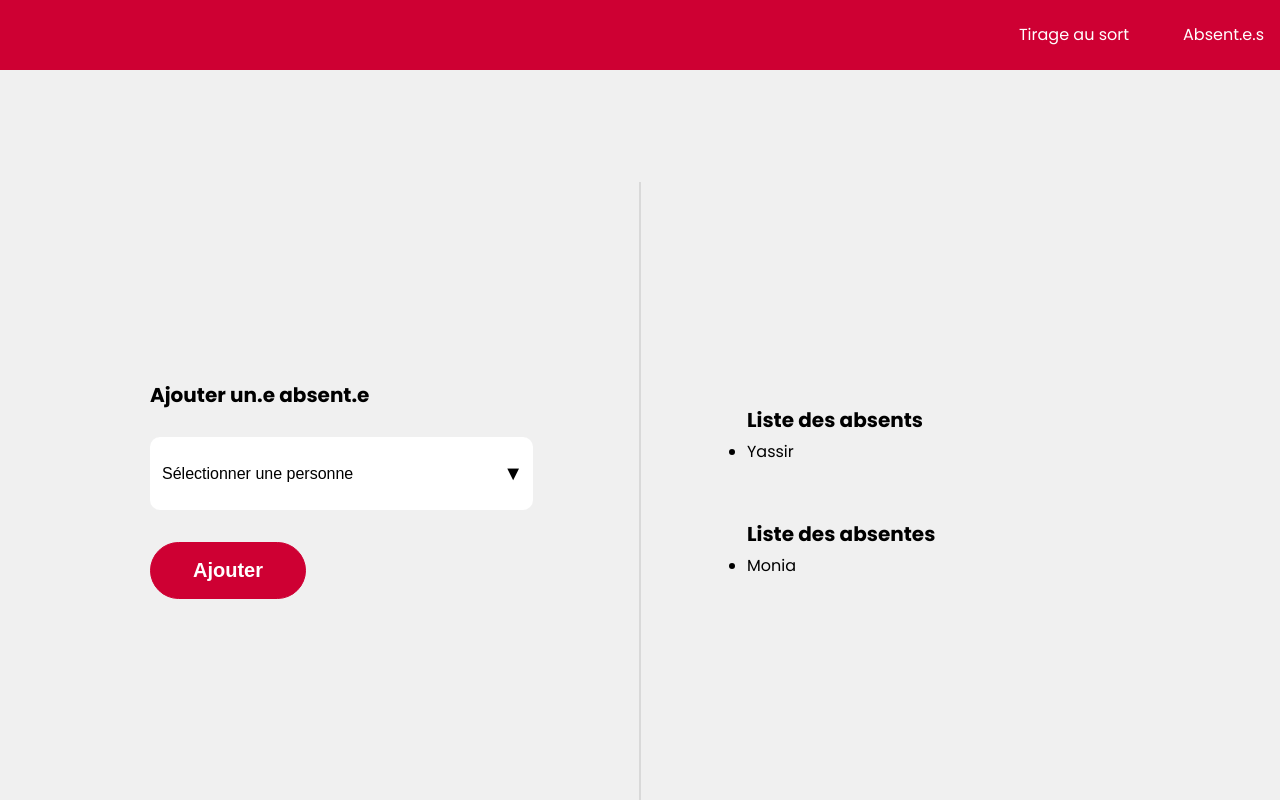
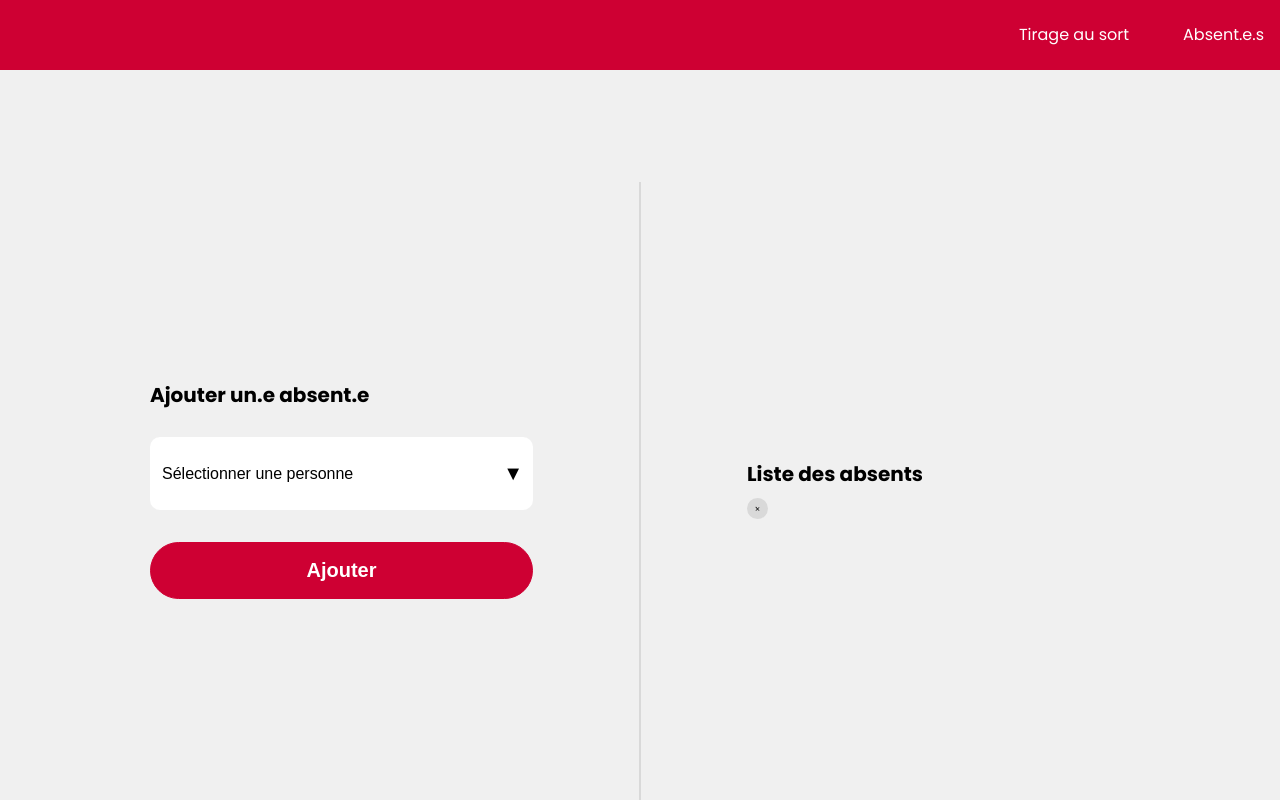
Before and after one commit to pierreBeuselinck/tirage-au-sort-ecv-2023, a React (Create React App) app: page /absents in a window 1280 px wide. Both pictures are taken after a click on the button "Ajouter". Shown: the top 800 px of the page. Built offline with nearby package versions, Linux system fonts and the light colour scheme.

Commit message:
maj global

```diff
--- a/src/App.js
+++ b/src/App.js
@@ -1,5 +1,7 @@
 import React, { useState } from 'react';
 import { BrowserRouter, Route, Routes } from 'react-router-dom';
+import students from './data/students';
+
 
 //Styles
 import './assets/css/reset.css';
@@ -13,56 +15,14 @@ import Footer from './components/Footer/Footer';
 import HomePage from './pages/Homepage';
 import AbsentPage from './pages/Absents';
 
-
-const peoples = [
-  { nom: "Mariam", genre: "homme" },
-  { nom: "Yassir", genre: "homme" },
-  { nom: "Monia", genre: "femme" },
-  { nom: "Camille", genre: "femme" },
-  { nom: "Patrick", genre: "homme" },
-];
-
-function tirageAuSort() {
-  const Hommes = peoples.filter((person) => person.genre === "homme");
-  const Femmes = peoples.filter((person) => person.genre === "femme");
-
-  const gagnantHomme = Hommes[Math.floor(Math.random() * Hommes.length)];
-  const gagnanteFemme = Femmes[Math.floor(Math.random() * Femmes.length)];
-
-  if (gagnantHomme) {
-    return (
-      <>
-        <p className='l-homepage__result-name'>{gagnantHomme.nom} 🌸</p>
-        <p>Tu es le grand gagnant !</p>
-      </>
-    );
-  } else if (gagnanteFemme) {
-    return (
-      <>
-        <p>{gagnanteFemme.nom} 🌸</p>
-        <p>Tu es la grande gagnante !</p>
-      </>
-    );
-  } else {
-    return "Aucun gagnant.";
-  }
-}
-
 function App() {
-  const [gagnantPhrase, setGagnantPhrase] = useState("");
-
-  const handleTirageAuSort = () => {
-    const resultatTirage = tirageAuSort();
-    setGagnantPhrase(resultatTirage);
-  };
-
   return (
     <BrowserRouter>
       <div>
         <Header />
         <Routes>
-          <Route path="/" element={<HomePage handleTirageAuSort={handleTirageAuSort} gagnantPhrase={gagnantPhrase} />} />
-          <Route path="/absents" element={<AbsentPage peoples={peoples} />} />
+          <Route path="/" element={<HomePage students={students} />} />
+          <Route path="/absents" element={<AbsentPage students={students} />} />
         </Routes>
         <Footer />
       </div>
--- a/src/assets/css/App.css
+++ b/src/assets/css/App.css
@@ -71,7 +71,33 @@ body {
   margin: 0 90px;
 }
 
+.l-absent__list-item {
+  display: flex;
+  align-items: center;
+  gap: 12px;
+}
+
+.l-absent__btn-sup {
+  background-color: #D9D9D9;
+  width: 21px;
+  height: 21px;
+  border-radius: 50%;
+  display: flex;
+  justify-content: center;
+  align-items: center;
+  border: none;
+  cursor: pointer;
+}
+
+
+.l-absent__btn-sup svg {
+  width: 12px;
+  height: 12px;
+  fill: #000;
+}
+
 /* Utilitaire */
+
 
 .u-font-700 {
   font-weight: 700;
--- a/src/components/Dropdowns/Dropdown.js
+++ b/src/components/Dropdowns/Dropdown.js
@@ -1,20 +1,39 @@
-//Components : Dropdown
-
+import React, { useState } from 'react';
+import Button from '../Button/Button';
 import './dropdown.css';
 
-function Dropdown({ option }) {
+function Dropdown({ students, onAddAbsentee, absentStudents }) {
+  const [selectedStudent, setSelectedStudent] = useState('');
+
+  const handleAddAbsentee = () => {
+    if (!absentStudents.includes(selectedStudent)) {
+      onAddAbsentee(selectedStudent);
+    }
+  };
+
+  const availableStudents = students.filter(
+    (student) => !absentStudents.includes(student.name)
+  );
+
   return (
     <div className='c-dropdown'>
       <label className='c-dropdown__label'>Ajouter un.e absent.e</label>
       <div className='c-dropdown__container'>
-        <select className='c-dropdown__select'>
+        <select
+          className='c-dropdown__select'
+          value={selectedStudent}
+          onChange={(e) => setSelectedStudent(e.target.value)}
+        >
           <option value="">Sélectionner une personne</option>
-          <option value="option1">Option 1</option>
-          <option value="option2">Option 2</option>
-          <option value="option3">Option 3</option>
+          {availableStudents.map((student) => (
+            <option key={student.id} value={student.name}>
+              {student.name}
+            </option>
+          ))}
         </select>
-        <span class="c-dropdown__icon"></span>
+        <span className="c-dropdown__icon"></span>
       </div>
+      <Button onClick={handleAddAbsentee} text="Ajouter" isSmall />
     </div>
   );
 }
--- /dev/null
+++ b/src/data/students.js
@@ -0,0 +1,10 @@
+const students = [
+    { id: 1, name: "Mariam", genre: "homme" },
+    { id: 2, name: "Yassir", genre: "homme" },
+    { id: 3, name: "Monia", genre: "femme" },
+    { id: 4, name: "Camille", genre: "femme" },
+    { id: 5, name: "Patrick", genre: "homme" },
+  ];
+
+
+  export default students;
--- a/src/pages/Absents.js
+++ b/src/pages/Absents.js
@@ -1,28 +1,57 @@
+import React, { useState } from 'react';
 import Dropdown from "../components/Dropdowns/Dropdown";
-import Button from "../components/Button/Button";
+import studentsData from '../data/students';
 
 function AbsentPage() {
+  const [absentStudents, setAbsentStudents] = useState([]);
+  const [students, setStudents] = useState(studentsData);
+
+  const handleAddAbsentee = (studentName) => {
+    if (!absentStudents.includes(studentName)) {
+      setAbsentStudents([...absentStudents, studentName]);
+    }
+  };
+
+  const handleRemoveAbsentee = (studentNameToRemove) => {
+    const updatedAbsentStudents = absentStudents.filter(
+      (student) => student !== studentNameToRemove
+    );
+    setAbsentStudents(updatedAbsentStudents);
+  };
+
+
   return (
     <div className="l-absent">
       <div className="u-flex-fluid u-width-100">
-        {/* <Dropdown options={peoples} /> */}
-        <Dropdown />
-        <div className="u-mt-32">
-          <Button text="Ajouter" isSmall />
-        </div>
+        <Dropdown
+          students={students}
+          onAddAbsentee={handleAddAbsentee}
+          absentStudents={absentStudents}
+        />
       </div>
       <hr className="l-absent__divider"></hr>
       <div className="u-flex-fluid">
         <div>
           <p className="l-absent__title">Liste des absents</p>
           <ul className="l-absent__list">
-            <li>Yassir</li>
-          </ul>
-        </div>
-        <div className="u-mt-64">
-          <p className="l-absent__title">Liste des absentes</p>
-          <ul className="l-absent__list">
-            <li>Monia</li>
+            {absentStudents.map((studentName) => (
+              <li key={studentName} className='l-absent__list-item'>
+                {studentName}
+                <button className='l-absent__btn-sup' onClick={() => handleRemoveAbsentee(studentName)}>
+                  <svg
+                    xmlns="http://www.w3.org/2000/svg"
+                    width="16"
+                    height="16"
+                    viewBox="0 0 16 16"
+                  >
+                    <path
+                      fillRule="evenodd"
+                      d="M4.854 4.146a.5.5 0 01.708 0L8 7.293l2.439-2.439a.5.5 0 11.708.708L8.707 8l2.439 2.439a.5.5 0 01-.708.708L8 8.707l-2.439 2.439a.5.5 0 01-.708-.708L7.293 8 4.854 5.561a.5.5 0 010-.708z"
+                    />
+                  </svg>
+                </button>
+              </li>
+            ))}
           </ul>
         </div>
       </div>
--- a/src/pages/Homepage.js
+++ b/src/pages/Homepage.js
@@ -1,13 +1,32 @@
-import Button from "../components/Button/Button";
+import React, { useState } from 'react';
+import Button from '../components/Button/Button';
+import students from '../data/students';
 
-function HomePage({ handleTirageAuSort, gagnantPhrase }) {
+function HomePage() {
+  const [winnerName, setWinnerName] = useState('');
+  const [winnerGender, setWinnerGender] = useState('');
+
+  const handleWinnerSelection = () => {
+    const randomIndex = Math.floor(Math.random() * students.length);
+    const winner = students[randomIndex];
+    setWinnerName(winner.name);
+    setWinnerGender(winner.genre);
+  };
+
   return (
     <div className='l-homepage'>
       <div className='l-homepage__button'>
-        <Button text="🎰 Sélectionner une personne 🎰" onClick={handleTirageAuSort} />
+        <Button text="🎰 Sélectionner une personne 🎰" onClick={handleWinnerSelection} />
       </div>
       <div className='l-homepage__result'>
-        {gagnantPhrase}
+        <p className='l-homepage__result-name'>{winnerName}🌸</p>
+        <p>
+        {winnerName && (
+          <p>
+            Tu es l{winnerGender === 'femme' ? 'a' : 'e'} grand{winnerGender === 'femme' ? 'e' : ''} gagnant{winnerGender === 'femme' ? 'e' : ''}
+          </p>
+        )}
+        </p>
       </div>
     </div>
   );
```
Also changed, not shown: src/data/people.js (deleted, +0 -7 lines).
